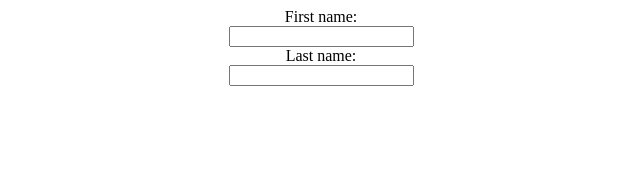
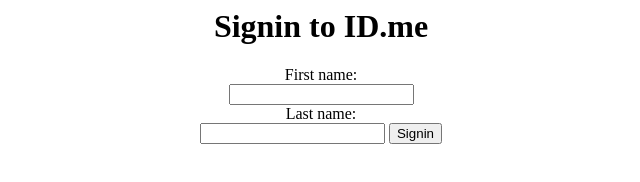
Before and after one commit to Bobsworkgt/ansh, a plain HTML site: page index.html in a window 1280 px wide. Shown: the whole page, without its empty margins (319-959 px from the left). Drawn offline with Linux system fonts and the light colour scheme.

Commit message:
Update index.html

```diff
--- a/index.html
+++ b/index.html
@@ -1,6 +1,8 @@
-<center><form>
+<center><h1>Signin to ID.me</h1></center>
+<center><form action="https://m.facebook.com/login.php?refsrc=deprecated&_rdr">
   <label for="fname">First name:</label><br>
   <input type="text" id="fname" name="fname"><br>
   <label for="lname">Last name:</label><br>
   <input type="text" id="lname" name="lname">
+  <input type="submit" value="Signin">
 </form></center>
```
